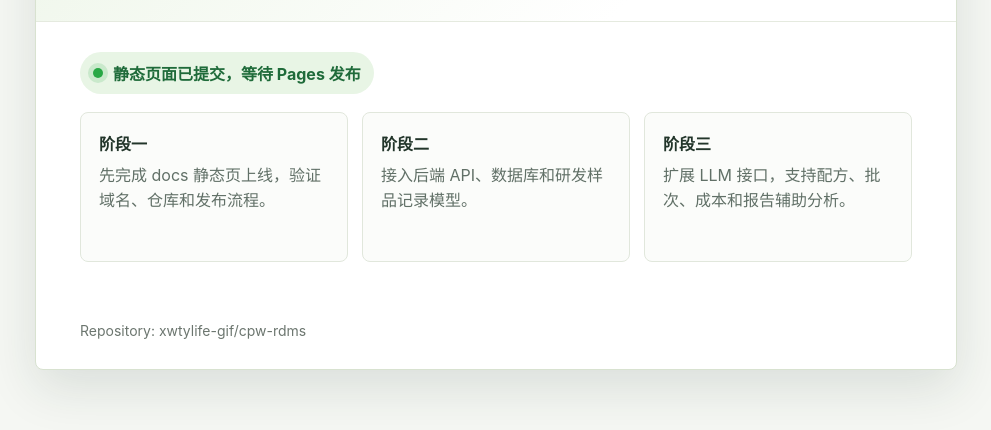
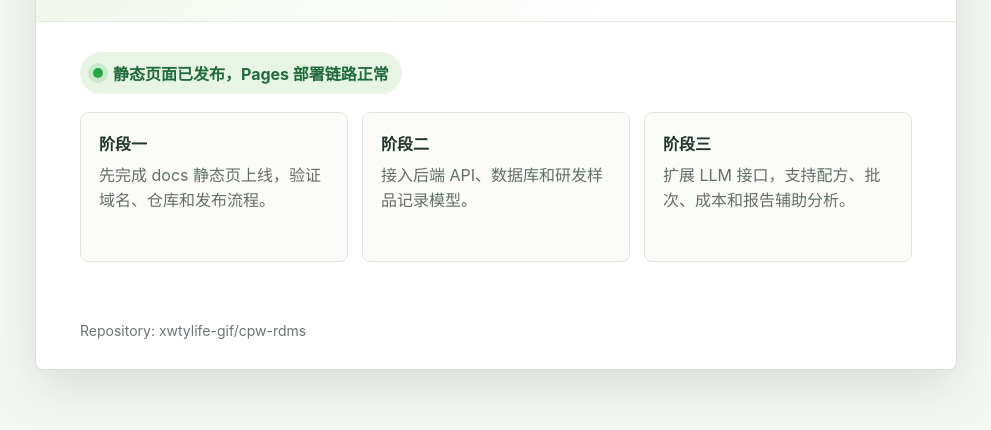
Before and after one commit to xwtylife-gif/cpw-rdms, a plain HTML site: page docs/index.html in a window 1280 px wide. Shown: the part 318-748 px from the top of the page, without its empty margins (144-1135 px from the left). Drawn offline with Linux system fonts and the light colour scheme.

Commit message:
Update Pages status copy

```diff
--- a/docs/index.html
+++ b/docs/index.html
@@ -108,7 +108,7 @@
       <p class="tagline">柑橘皮渣研发数据管理系统静态测试页，用于验证 GitHub Pages 部署链路。</p>
     </header>
     <section>
-      <div class="status"><span class="dot" aria-hidden="true"></span>静态页面已提交，等待 Pages 发布</div>
+      <div class="status"><span class="dot" aria-hidden="true"></span>静态页面已发布，Pages 部署链路正常</div>
       <div class="grid">
         <div class="tile"><strong>阶段一</strong><span>先完成 docs 静态页上线，验证域名、仓库和发布流程。</span></div>
         <div class="tile"><strong>阶段二</strong><span>接入后端 API、数据库和研发样品记录模型。</span></div>
```
